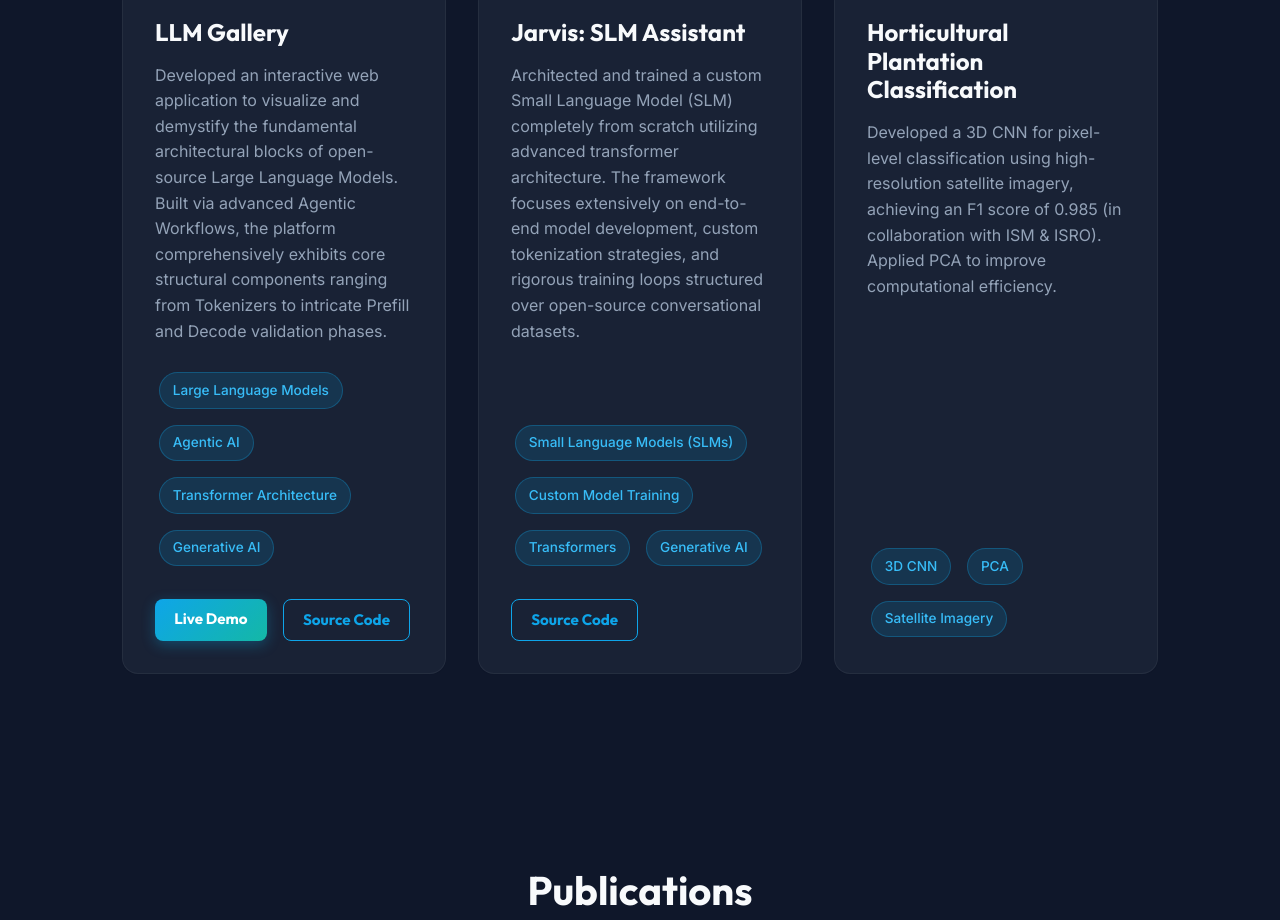
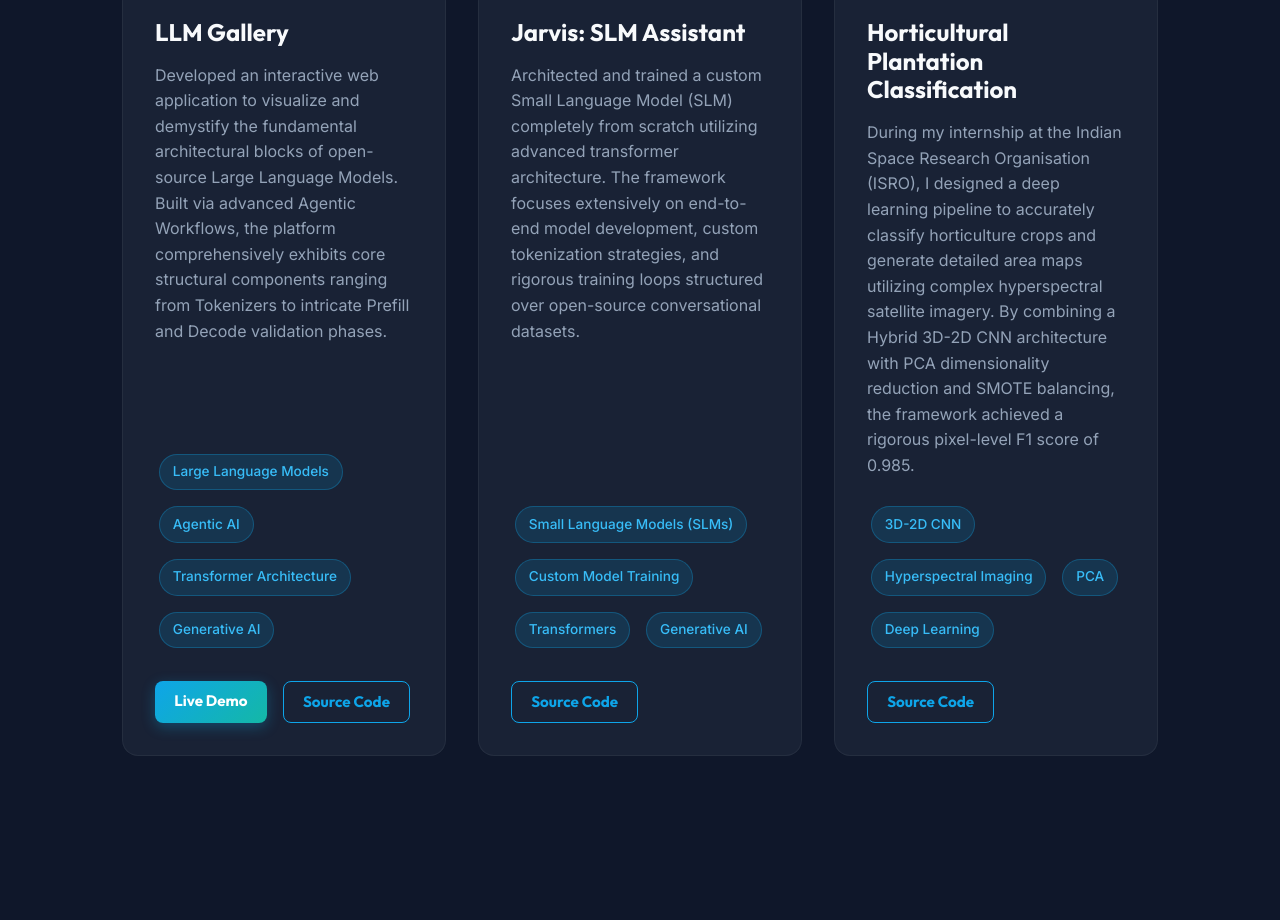
Before and after one commit to PrinceArya/Portfolio, a React (Vite) app: page / in a window 1280 px wide. Shown: the part 4440-5360 px from the top of the page. Built offline with nearby package versions, Linux system fonts and the light colour scheme.

Commit message:
Refine ISRO internship project description using natural phrasing and hyperspectral context

```diff
--- a/src/components/Projects.jsx
+++ b/src/components/Projects.jsx
@@ -73,14 +73,20 @@
 
         <div className="project-card glass-card">
           <div className="project-content">
-            <h3 className="project-title">Horticultural Plantation Classification</h3>
+            <h3 className="project-title" style={{ display: 'flex', alignItems: 'center', gap: '0.5rem' }}>
+              Horticultural Plantation Classification
+            </h3>
             <p className="project-desc">
-              Developed a 3D CNN for pixel-level classification using high-resolution satellite imagery, achieving an F1 score of 0.985 (in collaboration with ISM & ISRO). Applied PCA to improve computational efficiency.
+              During my internship at the Indian Space Research Organisation (ISRO), I designed a deep learning pipeline to accurately classify horticulture crops and generate detailed area maps utilizing complex hyperspectral satellite imagery. By combining a Hybrid 3D-2D CNN architecture with PCA dimensionality reduction and SMOTE balancing, the framework achieved a rigorous pixel-level F1 score of 0.985.
             </p>
             <div className="project-tech">
-              <span className="badge">3D CNN</span>
+              <span className="badge">3D-2D CNN</span>
+              <span className="badge">Hyperspectral Imaging</span>
               <span className="badge">PCA</span>
-              <span className="badge">Satellite Imagery</span>
+              <span className="badge">Deep Learning</span>
+            </div>
+            <div className="project-links" style={{ marginTop: '1.8rem', display: 'flex', gap: '1rem' }}>
+              <a href="https://github.com/PrinceArya/Classification-of-Horticulture-plantations-using-hyperspectral-Images-and-Area-Estimation" target="_blank" rel="noopener noreferrer" className="cta-btn secondary" style={{ padding: '0.5rem 1.2rem', fontSize: '0.95rem' }}>Source Code</a>
             </div>
           </div>
         </div>
```
